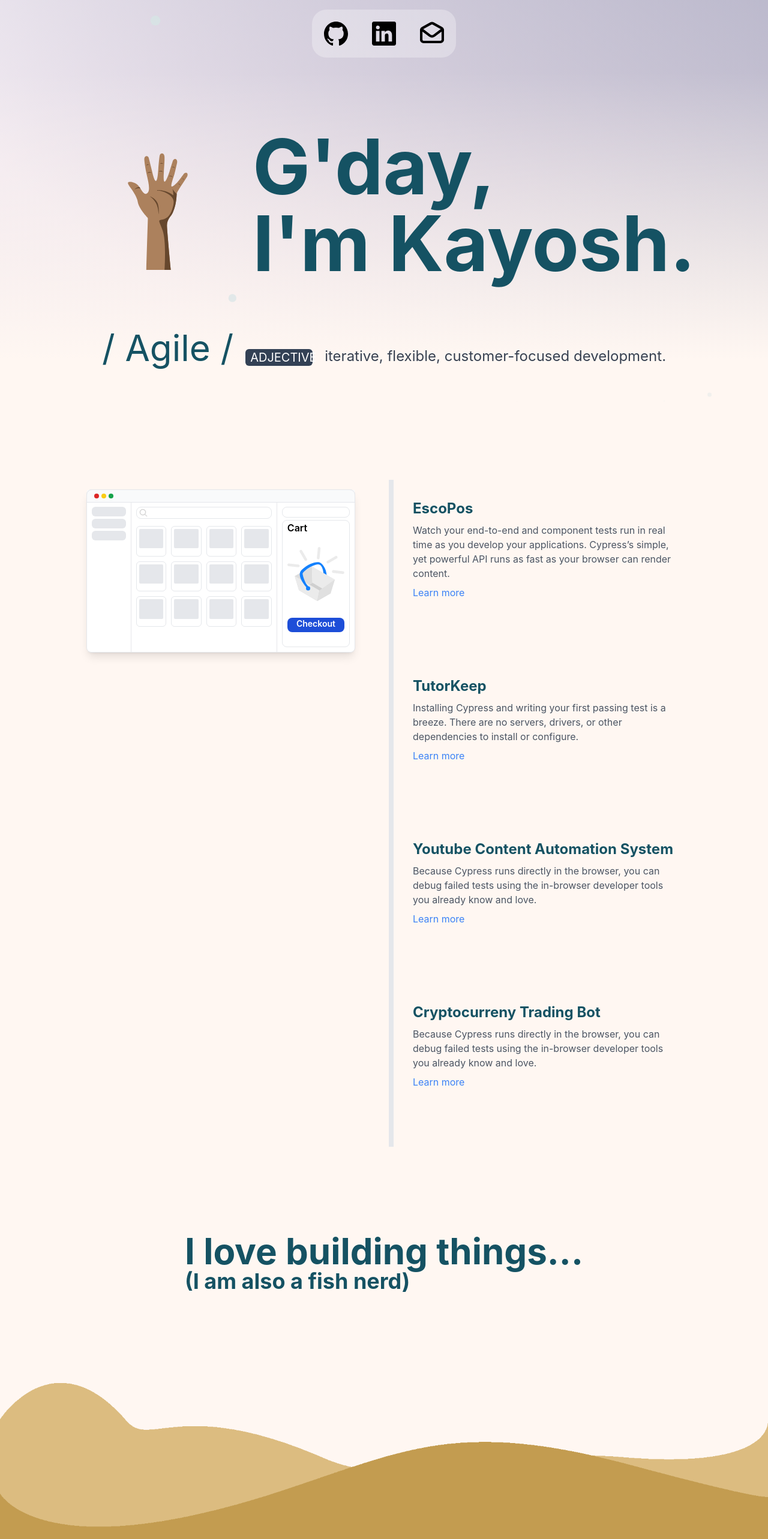
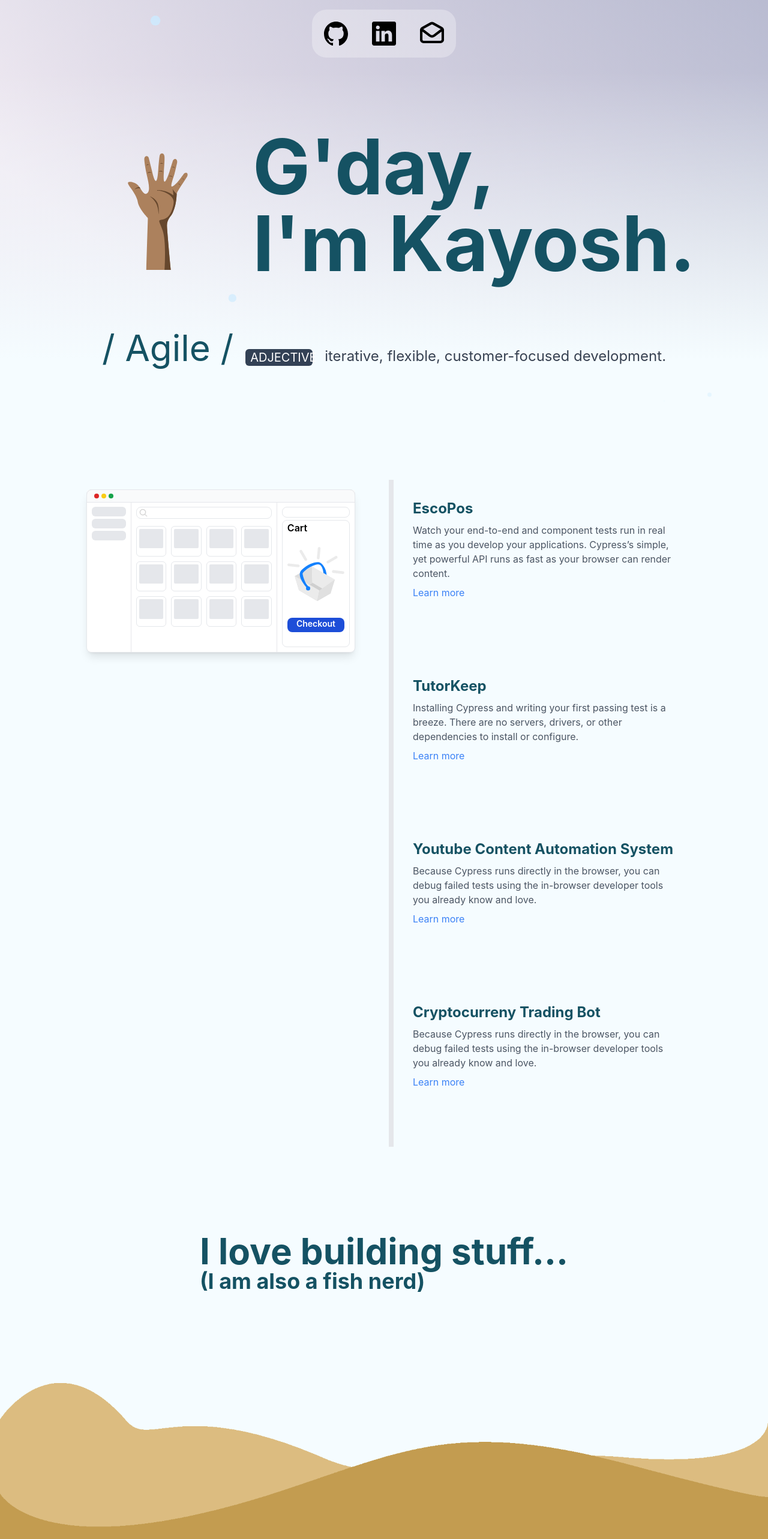
Before and after one commit to KayoshT/portfolio-website, a Next.js app: page / in a window 1280 px wide. Shown: the top 2566 px of the page at 60% size. Built offline with nearby package versions, Linux system fonts and the light colour scheme.

Commit message:
added 3rd project image

```diff
--- a/src/app/components/About.tsx
+++ b/src/app/components/About.tsx
@@ -6,7 +6,7 @@ const About = () => {
       <div className="flex items-center justify-center pb-36">
         <div className="self-end">
           <h2 className="text-midnightgreen text-6xl font-bold">
-            I love building things...
+            I love building stuff...
           </h2>
           <h3 className="text-midnightgreen text-4xl font-bold">
             (I am also a fish nerd)
--- a/src/app/components/BackgroundEffect.tsx
+++ b/src/app/components/BackgroundEffect.tsx
@@ -3,7 +3,7 @@ import React from "react";
 const BackgroundEffect = () => {
   return (
     <div className="absolute top-0 left-0 w-full h-3/4 /2 bg-gradient-autumn bg-[length:200%_200%] animate-move-gradient">
-      <div className="absolute mt-10 bottom-0 left-0 w-full h-4/5 bg-gradient-to-b from-transparent to-lbrown"></div>
+      <div className="absolute mt-10 bottom-0 left-0 w-full h-4/5 bg-gradient-to-b from-transparent to-dullblue"></div>
     </div>
   );
 };
--- /dev/null
+++ b/src/app/components/YoutubeComponent.tsx
@@ -0,0 +1,20 @@
+import React, { useEffect, useState, useRef } from "react";
+
+const YoutubeComponent = () => {
+  return (
+    <div className="container shadow-lg border rounded-lg bg-white aspect-video">
+      <div className="w-full h-5 outline rounded-t-lg outline-1 outline-gray-200">
+        <div className="flex gap-1 items-center h-full px-3 bg-gray-50">
+          <div className="bg-red-600 h-2 w-2 rounded-full"></div>
+          <div className="bg-yellow-400 h-2 w-2 rounded-full"></div>
+          <div className="bg-green-600 h-2 w-2 rounded-full"></div>
+        </div>
+      </div>
+      <div className="h-full flex gap-2">
+        <img src="./automation.png" />
+      </div>
+    </div>
+  );
+};
+
+export default YoutubeComponent;
--- a/src/app/data/roadmapData.ts
+++ b/src/app/data/roadmapData.ts
@@ -1,5 +1,6 @@
 import EscoComponent from "../components/EscoComponent";
 import TutorKeepComponent from "../components/TutorKeepComponent";
+import YoutubeComponent from "../components/YoutubeComponent";
 export const roadmapData = [
   {
     title: "EscoPos",
@@ -34,6 +35,7 @@ export const roadmapData = [
     image:
       "https://encrypted-tbn0.gstatic.com/images?q=tbn:ANd9GcRZzHDbVL49ogGcSz6il6oYJkaYXbQvVwr1tw&s",
     link: "#",
+    component: YoutubeComponent,
   },
   {
     title: "Cryptocurreny Trading Bot",
--- a/src/app/data/water.ts
+++ b/src/app/data/water.ts
@@ -40,8 +40,8 @@ const bubbles: ISourceOptions = {
         type: "circle",
       },
       onHover: {
-        enable: false,
-        mode: {},
+        enable: true,
+        mode: "bounce",
         parallax: {
           enable: false,
           force: 2,
@@ -68,7 +68,7 @@ const bubbles: ISourceOptions = {
         speed: 1,
       },
       bounce: {
-        distance: 200,
+        distance: 100,
       },
       bubble: {
         distance: 200,
@@ -177,7 +177,7 @@ const bubbles: ISourceOptions = {
       },
     },
     color: {
-      value: "#D6E4E5",
+      value: "#cceaff",
       animation: {
         h: {
           count: 0,
--- a/src/app/layout.tsx
+++ b/src/app/layout.tsx
@@ -4,7 +4,7 @@ import "./styles/globals.css";
 const RootLayout = ({ children }: { children: React.ReactNode }) => {
   return (
     <html lang="en">
-      <body className="relative bg-lbrown">
+      <body className="relative bg-dullblue">
         <BackgroundEffect />
         <div className="relative z-10">{children}</div>
       </body>
--- a/tailwind.config.ts
+++ b/tailwind.config.ts
@@ -40,7 +40,7 @@ const config: Config = {
         floralwhite: "#FFFCFF",
         teagreen: "#D2EBCD",
         Mountbatten: "#97709D",
-        dullblue: "#D6E4E5",
+        dullblue: "#f5fcff",
       },
       backgroundImage: {
         "gradient-autumn": `
```
Also changed, not shown: public/automation.png (added), public/youtube.svg (added).
